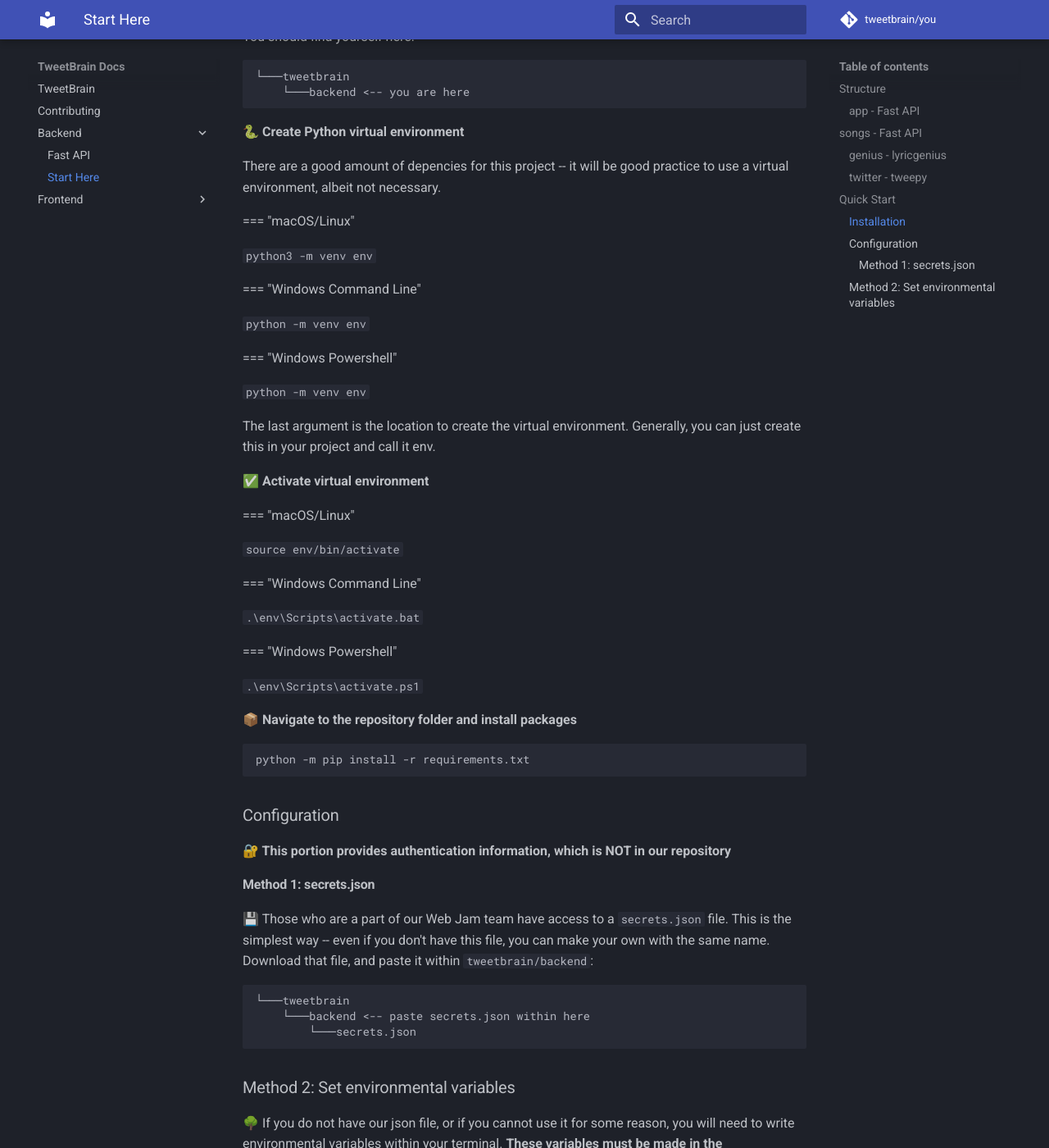
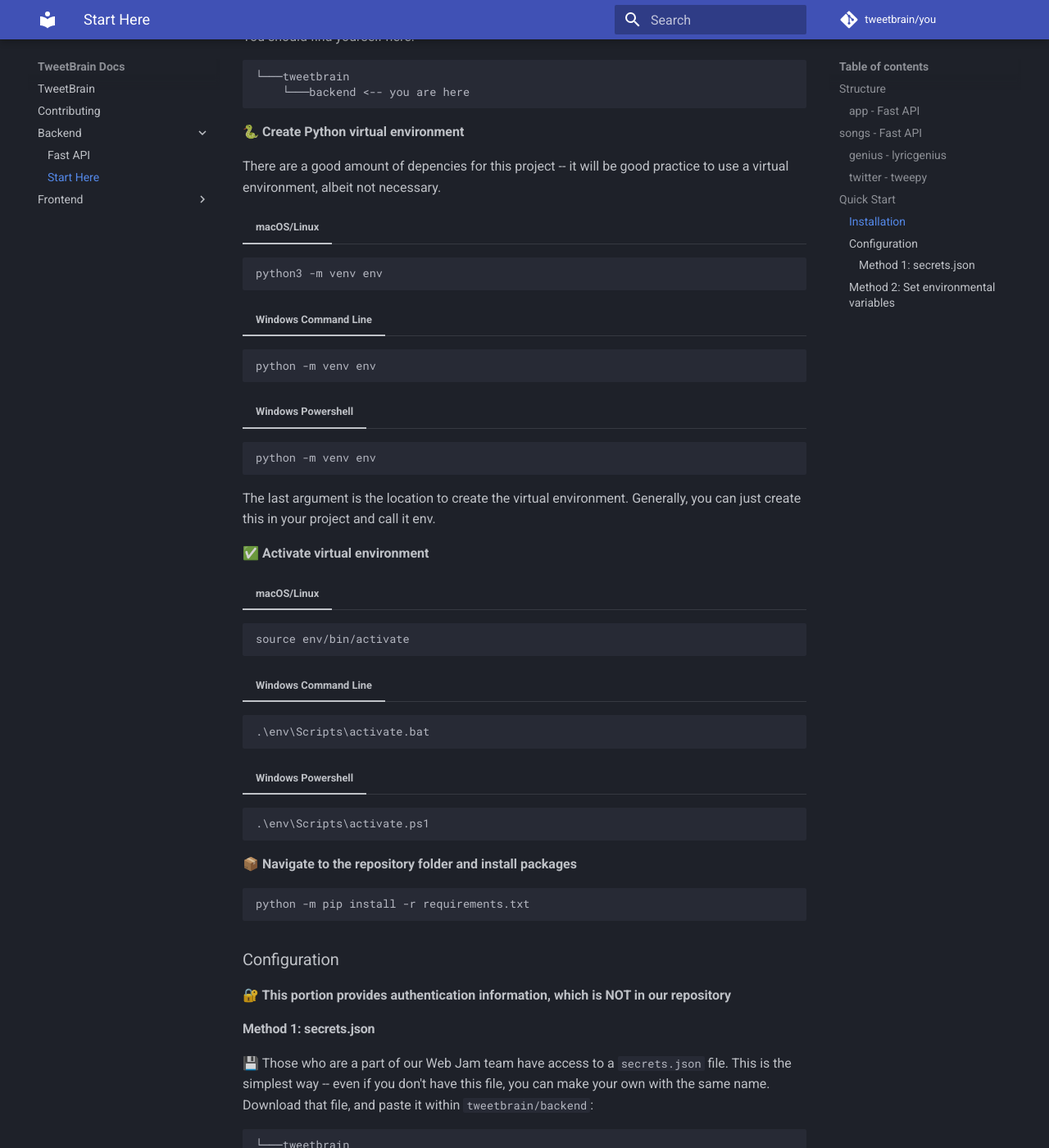
Before and after one commit to tweetbrain/you, an MkDocs documentation site: the page built from docs/backend/start-here.md, in a window 1280 px wide and 1400 px high, scrolled down 1471 px. Shown: the whole window at 82% size. Built offline with MkDocs 1.6.1 and Material for MkDocs 9.7.7, drawn with Linux system fonts in a browser that asks for light colours; comment, search, counter and statistics services are not loaded; some of the changed text lies outside the part shown.

Commit message:
added md extensions

```diff
--- a/mkdocs.yml
+++ b/mkdocs.yml
@@ -8,3 +8,7 @@
   name: material
   palette:
     scheme: slate
+
+markdown_extensions:
+  - pymdownx.tabbed
+  - pymdownx.superfences
```
